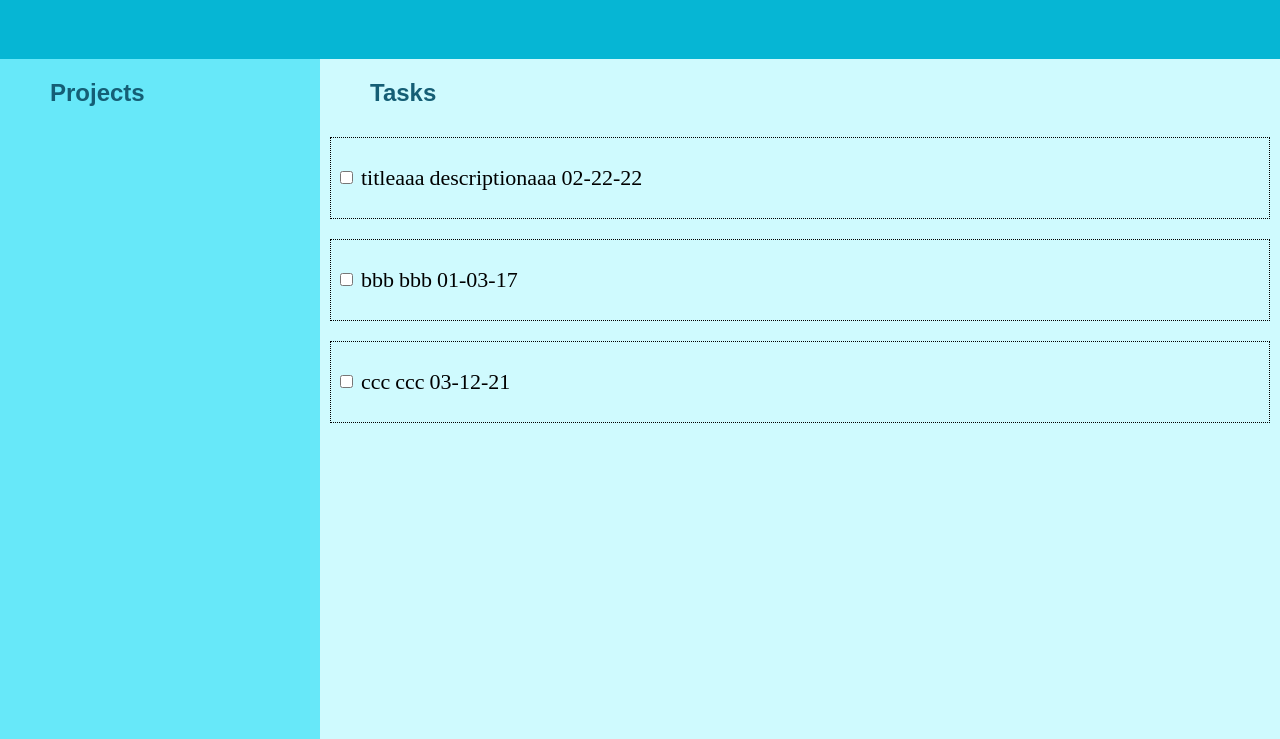
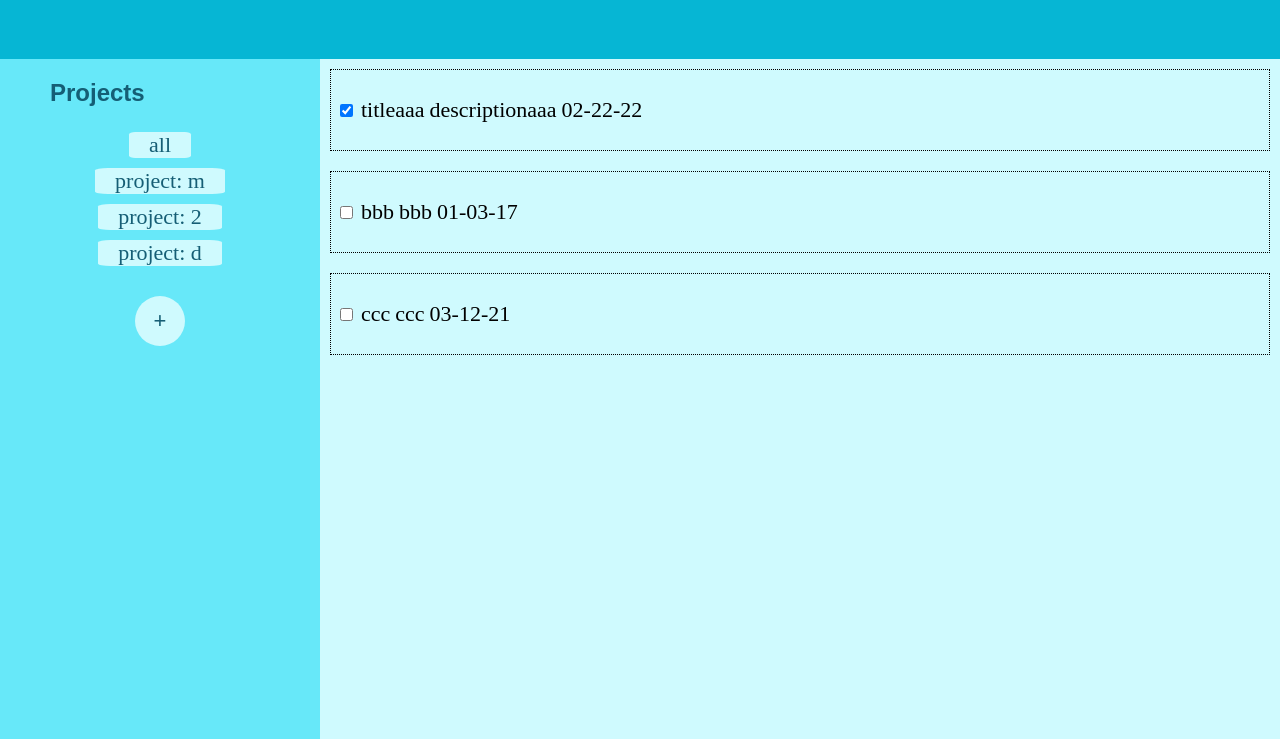
Before and after one commit to NathanielTang/to-do-list, a website with bundled scripts: page dist/index.html in a window 1280 px wide. Shown: the part 61-800 px from the top of the page. Built offline with nearby package versions, Linux system fonts and the light colour scheme.

Commit message:
added createSideBar, added logic for toggling between projects. Also added function to change completed status with checkbox

```diff
--- a/src/DOM.js
+++ b/src/DOM.js
@@ -1,50 +1,88 @@
+import { switchToProject } from "./index.js";
+
+export function render(array, project = "all") {
+  if (project === "all") {
+    createContent(array);
+  } else {
+    const projectArray = [];
+    array.forEach((element) => {
+      if (element.project === project) {
+        projectArray.push(element);
+      }
+      createContent(projectArray);
+    });
+  }
+}
+
+//content
 export function createContent(array) {
-    const content = document.getElementById('content')
+  const content = document.getElementById("content");
+  content.innerHTML = "";
 
-   array.forEach((element) => {
+  array.forEach((element) => {
     const title = element.title;
     const description = element.description;
     const dueDate = element.dueDate;
     const priority = element.priority;
     const completed = element.completed;
 
-    const taskDiv = document.createElement('div')
-    taskDiv.classList.add('task')
-    content.appendChild(taskDiv)
+    const taskDiv = document.createElement("div");
+    taskDiv.classList.add("task");
+    content.appendChild(taskDiv);
 
-    const completedSpot = document.createElement('input');
+    const completedSpot = document.createElement("input");
     completedSpot.setAttribute("type", "checkbox");
-    const titleSpot = document.createElement('p');
-    const descriptionSpot = document.createElement('p');
-    const dueDateSpot = document.createElement('p');
-    const prioritySpot = document.createElement('p');
+    const titleSpot = document.createElement("p");
+    const descriptionSpot = document.createElement("p");
+    const dueDateSpot = document.createElement("p");
+    const prioritySpot = document.createElement("p");
 
+    if (completed === "yes") {
+      completedSpot.checked = true;
+    }
+
+    completedSpot.addEventListener("click", () => {
+      if (completed === "yes") {
+        element.completed = "no";
+      }
+      if (completed === "no") {
+        element.completed = "yes";
+      }
+    });
 
     const appendChildArray = [];
-    appendChildArray.push(completedSpot, titleSpot, descriptionSpot, dueDateSpot, prioritySpot )
+    appendChildArray.push(
+      completedSpot,
+      titleSpot,
+      descriptionSpot,
+      dueDateSpot,
+      prioritySpot
+    );
     appendChildArray.forEach((element) => {
-        taskDiv.appendChild(element)
-    })
+      taskDiv.appendChild(element);
+    });
 
     titleSpot.textContent = title;
     descriptionSpot.textContent = description;
     dueDateSpot.textContent = dueDate;
 
-
-    console.log(title, description, dueDate, priority, completed)
-   });
-
+    console.log(title, description, dueDate, priority, completed);
+  });
 }
 
-// var checkbox = document.createElement('input');
-// checkbox.type = "checkbox";
-// checkbox.name = "name";
-// checkbox.value = "value";
-// checkbox.id = "id";
+//sidebar
 
-// var label = document.createElement('label')
-// label.htmlFor = "id";
-// label.appendChild(document.createTextNode('text for label after checkbox'));
+export function createSidebar(array) {
+  //array of the projects used to create sidebar. Add eventlistener to each div that calls on the
+  // switchToProject() function.
+  const sidebar = document.getElementById("sidebar-content");
+  array.forEach((element) => {
+    const projectDiv = document.createElement("div");
+    projectDiv.textContent = element.name;
+    projectDiv.classList.add("project");
 
-// container.appendChild(checkbox);
-// container.appendChild(label);
+    sidebar.appendChild(projectDiv);
+
+    projectDiv.addEventListener("click", switchToProject);
+  });
+}
--- a/src/index.js
+++ b/src/index.js
@@ -1,28 +1,50 @@
 import "./style.css";
-import { task } from "./task-class";
-import { createContent } from "./DOM";
+import { Task } from "./task-class";
+import { render, createContent, createSidebar } from "./DOM";
+import { Project, addProjectBtn } from "./project";
 
 //test
-const firstTask = new task("titleaaa", "descriptionaaa", "02-22-22", "prio", "project; m");
-const secondTask = new task("bbb", "bbb", "01-03-17", "prio", "project; m");
-const thirdTask = new task("ccc", "ccc", "03-12-21", "prio", "project; m");
+const firstTask = new Task("titleaaa", "descriptionaaa", "02-22-22", "prio", "project: m");
+const secondTask = new Task("bbb", "bbb", "01-03-17", "prio", "project: 2");
+const thirdTask = new Task("ccc", "ccc", "03-12-21", "prio", "project: d");
+
+const defaultProject = new Project ('all');
+const firstProject = new Project("project: m");
+const secondProject = new Project("project: 2");
+const thirdProject = new Project("project: d");
+
+
 
 firstTask.markComplete();
-firstTask.toProject("Project: L");
+
 
 //array
 
 const taskArray = [];
+const projectArray = [];
 
-taskArray.push(firstTask, secondTask, thirdTask)
+taskArray.push(firstTask, secondTask, thirdTask);
+projectArray.push(defaultProject);
+projectArray.push(firstProject, secondProject, thirdProject)
 
-createContent(taskArray)
 
+
+render(taskArray)
+createSidebar(projectArray)
 
 //add task
 function addTask(title, description, dueDate, priority, project) {
   //function that uses task class to add new classes
-  const newTask = new task(title, description, dueDate, priority, project);
+  const newTask = new Task(title, description, dueDate, priority, project);
+  //render
+  //add new input
+
 }
 
 //render
+
+export function switchToProject() {
+    const name = this.textContent;
+    console.log(name)
+    render(taskArray, name)
+}
--- /dev/null
+++ b/src/project.js
@@ -0,0 +1,19 @@
+export class Project {
+    constructor(name) {
+        this.name = name
+    }
+}
+
+
+export const addProjectBtn = (() => {
+
+const btn = document.getElementById('addProject')
+
+btn.addEventListener('click', addProject)
+
+function addProject() {
+    console.log('hello project')
+    //dom stuff
+}
+
+})
--- a/src/style.css
+++ b/src/style.css
@@ -18,7 +18,6 @@ body {
   grid-row: 2/3;
   grid-column: 1/2;
   background-color: #67e8f9;
-
 }
 
 #content {
@@ -39,7 +38,50 @@ body {
     color: #ecfeff;
 }
 
+/* sidebar */
+#sidebar-content {
+    display: flex;
+    justify-content: center;
+    align-items: center;
+    flex-direction: column;
 
+}
+.project {
+  border-radius: 10%;
+  border: #155e75;
+  background-color:#cffafe;
+  color:#155e75;
+  padding: 0px 20px;
+  margin: 5px 0px;
+  font-size: 22px;
+  cursor: pointer;
+}
+
+.project:hover  {
+  background-color:#155e75;
+  color:#cffafe;
+}
+#sidebar-button-div {
+  display: flex;
+  justify-content: center;
+  align-items: center;
+  margin-top: 25px;
+}
+#addProject {
+    border-radius: 50%;
+    border: #155e75;
+    background-color:#cffafe;
+    color:#155e75;
+    width: 50px;
+    height: 50px;
+    font-size: 22px;
+    cursor: pointer;
+}
+
+#addProject:hover  {
+  background-color:#155e75;
+  color:#cffafe;
+}
 /* task */
 
 .task {
--- a/src/task-class.js
+++ b/src/task-class.js
@@ -1,4 +1,4 @@
-export class task {
+export class Task {
     constructor(title, description, dueDate, priority, project) {
         this.title = title;
         this.description = description;
```
Also changed, not shown: dist/index.html, dist/main.js.
